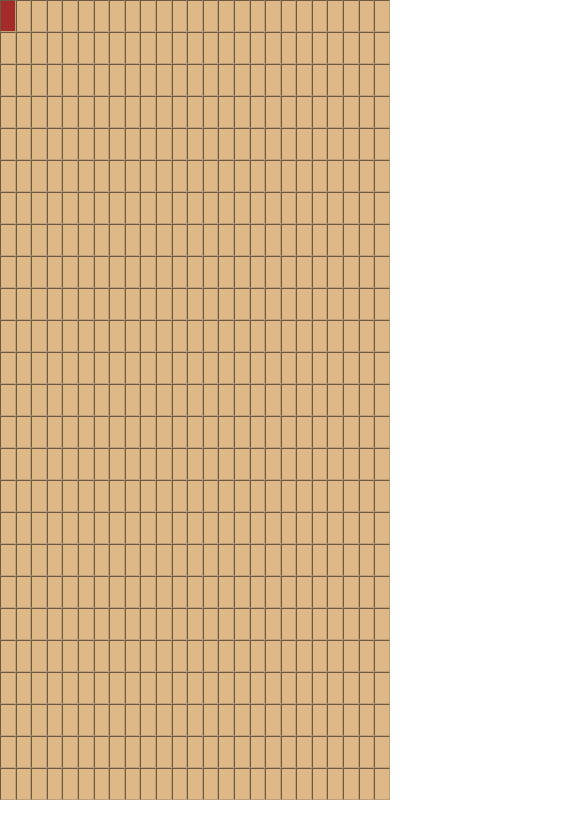
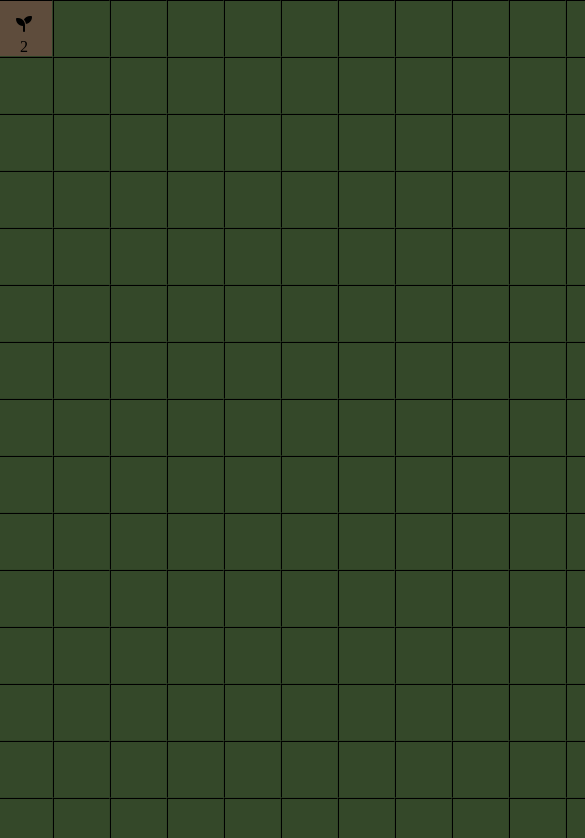
Before and after one commit to Zakhya/Time-Tiller-Vanilla, a website: page index.html in a window 390 px wide. Both pictures are taken after a click on the element 7 px from the left and 16 px from the top of the page. Shown: the top 838 px of the page, 585 px wide, since content can reach past the window. Drawn offline with Linux system fonts and the light colour scheme.

Commit message:
ability to create or add to plant's time counter

```diff
--- a/index.html
+++ b/index.html
@@ -3,11 +3,16 @@
 <head>
     <meta charset="UTF-8">
     <meta name="viewport" content="width=device-width, initial-scale=1.0">
+    <script src="https://kit.fontawesome.com/1f5aa88509.js" crossorigin="anonymous"></script>
+
     <link rel="stylesheet" href="style.css">
+
     <script type="module" src="index.js"></script>
     <title>Document</title>
 </head>
 <body>
-    <div id="gridContainer"></div>
+    <div id="gridRow">
+        <div id="gridContainer"></div>
+    </div>
 </body>
 </html>
--- a/index.js
+++ b/index.js
@@ -1,14 +1,70 @@
 const gridContainer = document.querySelector('#gridContainer');
-const rows = 25;
-const cols = 25;
+const rows = 15;
+const cols = 15;
 let grid = {};
 
+const updateTimer = (cell, timer, cellEl) => {
+    if (cell.enabled === true && cell.intervalCompleted === false) {
+        if(cell.timerValue < 5){
+
+            cell.timerValue++;
+            timer.textContent = cell.timerValue;
+        } else {
+            cell.intervalCompleted = true
+        }
+    } else {
+        timer.textContent = ''
+        cellEl.classList.remove('cellEnabled');
+        cell.enabled = false;
+        clearInterval(cell.timerID);
+        console.log(cell)
+    }
+}
+
+const updateCellVisuals = (cellName, cellEl) => {
+    if (grid[cellName].enabled) {
+        if((grid[cellName].plant === 0 && grid[cellName].intervalCompleted === true)
+        || (grid[cellName].plant === 1 && grid[cellName].intervalCompleted === false)){
+
+
+
+    if(grid[cellName].intervalCompleted === true){
+
+                grid[cellName].plant++
+                grid[cellName].intervalCompleted = false
+
+                let cellContainer = document.createElement('div')
+                cellContainer.setAttribute('class', 'cellContainer1Plant')
+
+                const seedling = document.createElement('i')
+                seedling.setAttribute('class', 'fa-solid fa-seedling singlePlant')
+                cellContainer.appendChild(seedling)
+
+                let timerContainer = document.createElement('div')
+                timerContainer.setAttribute('class', 'timerContainer')
+                let timer = document.createElement('p')
+                timer.setAttribute('class', 'timer')
+                timerContainer.appendChild(timer)
+                cellContainer.appendChild(timerContainer)
+
+                cellEl.appendChild(cellContainer)
+            }
+            let timer = cellEl.querySelector('p.timer')
+            cellEl.classList.add('cellEnabled')
+
+            grid[cellName].timerID = setInterval(() => updateTimer(grid[cellName], timer, cellEl), 1000);
+        } else {
+            grid[cellName].enabled = false
+        }
+    } else {
+        cellEl.classList.remove('cellEnabled');
+        clearInterval(grid[cellName].timerID);
+        grid[cellName].enabled = false
+        console.log(grid[cellName])
+    }
+}
+
 const printGrid = () => {
-    console.log('print');
-
-    // Clear the previous grid
-    gridContainer.innerHTML = '';
-
     for (let i = 0; i < rows; i++) {
         let rowDiv = document.createElement('div');
         rowDiv.classList.add('rowDiv');
@@ -16,31 +72,39 @@ const printGrid = () => {
         for (let j = 0; j < cols; j++) {
             let cellEl = document.createElement('p');
             cellEl.classList.add('gridCell');
-
             let cellName = 'cell' + i + '-' + j;
 
             if (!grid[cellName]) {
                 grid[cellName] = {
                     enabled: false,
-                    paused: false,
-                    timerValue: 0
+                    timerValue: 0,
+                    timerID: null,
+                    plant: 0,
+                    intervalCompleted: true
                 };
             }
 
-            // Check if the cell is enabled
+            // Initial render
+            if (grid[cellName].timerValue > 0) {
+                cellEl.textContent = grid[cellName].timerValue;
+            }
             if (grid[cellName].enabled) {
                 cellEl.classList.add('cellEnabled');
             }
 
             cellEl.addEventListener('click', e => {
-                grid[cellName].enabled = !grid[cellName].enabled;  // Toggle enabled status
-                printGrid();
+                const allDisabled = Object.values(grid).every(cell => !cell.enabled);
+                if(allDisabled || grid[cellName].enabled == true){
+                    console.log('cell event called')
+                    grid[cellName].enabled = !grid[cellName].enabled;
+                    updateCellVisuals(cellName, cellEl);
+                }
             });
 
             rowDiv.appendChild(cellEl);
         }
-
         gridContainer.appendChild(rowDiv);
     }
 }
-printGrid()
+
+printGrid();
--- a/style.css
+++ b/style.css
@@ -2,22 +2,42 @@
     margin: 0;
     padding: 0;
 }
+body{
+    width: 100%;
+}
 
+/* ###### Full Grid ###### */
+#gridRow{
+    display: flex;
+    justify-content: center;
+    align-items: center;
+}
 .rowDiv{
     display: flex;
 }
+/* ^^^^^ Full Grid ^^^^^ */
+
 .gridCell{
     display: flex;
     justify-content: center;
     align-items: center;
-    width: 30px;
-    height: 30px;
-    background-color: burlywood;
-    border: inset 1px #bf9f75;
+    min-width: 55px;
+    min-height: 55px;
+    background-color: #344829;
+    border: inset 1px #304326;
 }
-/* .gridCell:hover{
-    background-color: tan;
-} */
 .cellEnabled{
-    background-color: brown;
+    background-color: #5e4c3c;
 }
+
+.cellContainer1Plant{
+    height: 100%;
+    width: 100%;
+    display: flex;
+    flex-direction: column;
+    justify-content: space-between;
+    align-items: center;
+}
+.singlePlant{
+    padding-top: 15px;
+}
```
